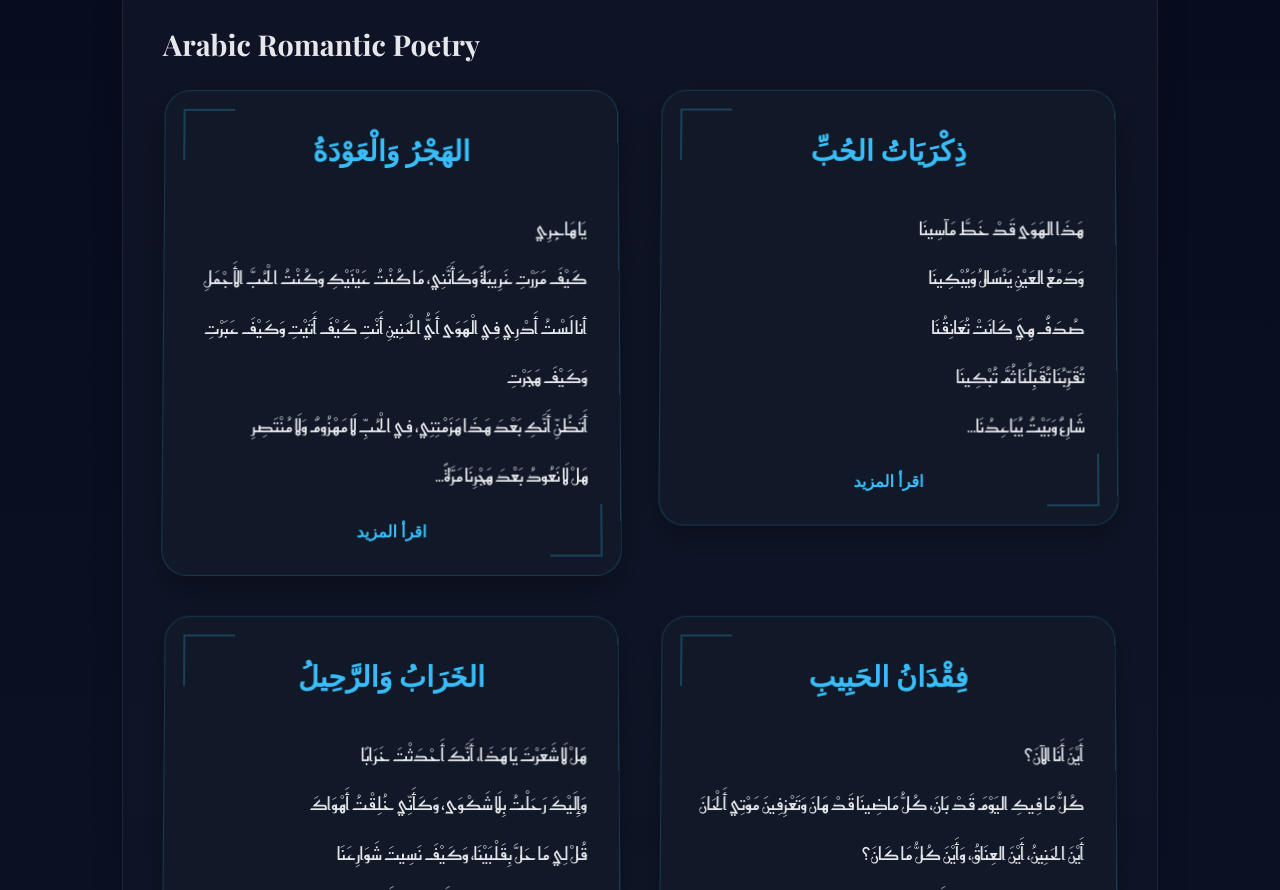
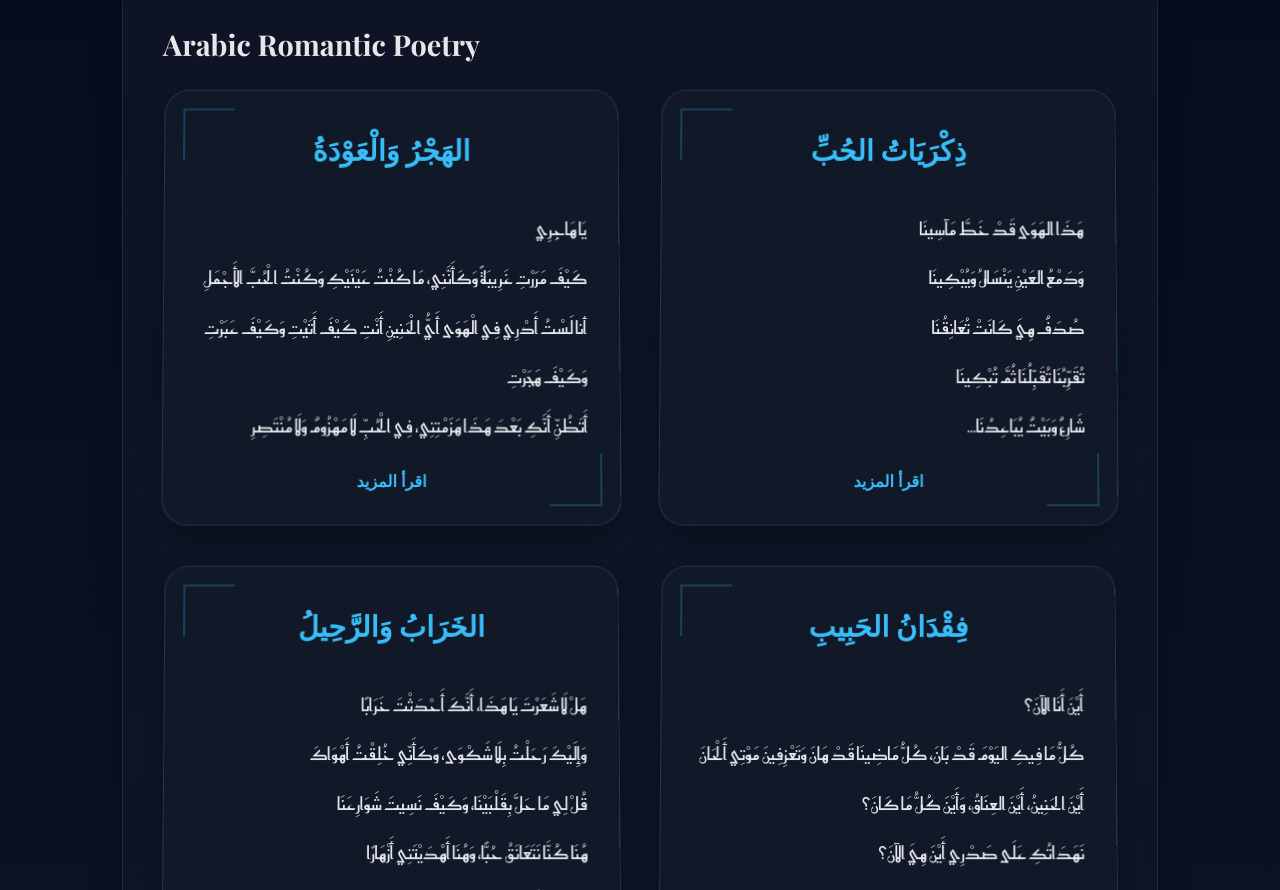
Before and after one commit to AtwiMusa/portfolio, a plain HTML site: page index.html in a window 1280 px wide. Shown: the part 1279-2169 px from the top of the page. Drawn offline with nearby package versions, Linux system fonts and the light colour scheme.

Commit message:
Update index.html
small change

```diff
--- a/index.html
+++ b/index.html
@@ -100,7 +100,6 @@
                 كَيْفَ مَرَرْتِ غَرِيبَةً وَكَأَنَّنِي، مَا كُنْتُ عَيْنَيْكِ وَكُنْتُ الْحُبَّ الأَجْمَلِ<br>
                 أنا لَسْتُ أَدْرِي فِي الْهَوَى أَيُّ الْحَنِينِ أَنْتِ كَيْفَ أَتَيْتِ وَكَيْفَ عَبَرْتِ وَكَيْفَ هَجَرْتِ<br>
                 أَتَظُنِّ أَنَّكِ بَعْدَ هَذَا هَزَمْتِنِي، فِي الْحُبِّ لَا مَهْزُومٌ وَلَا مُنْتَصِرِ<br>
-                هَلْ لَا نَعُودُ بَعْدَ هَجْرِنَا مَرَّةً...<br>
               </div>
               <div class="poem-full">
                 يَا هَاجِرِي<br>
```
